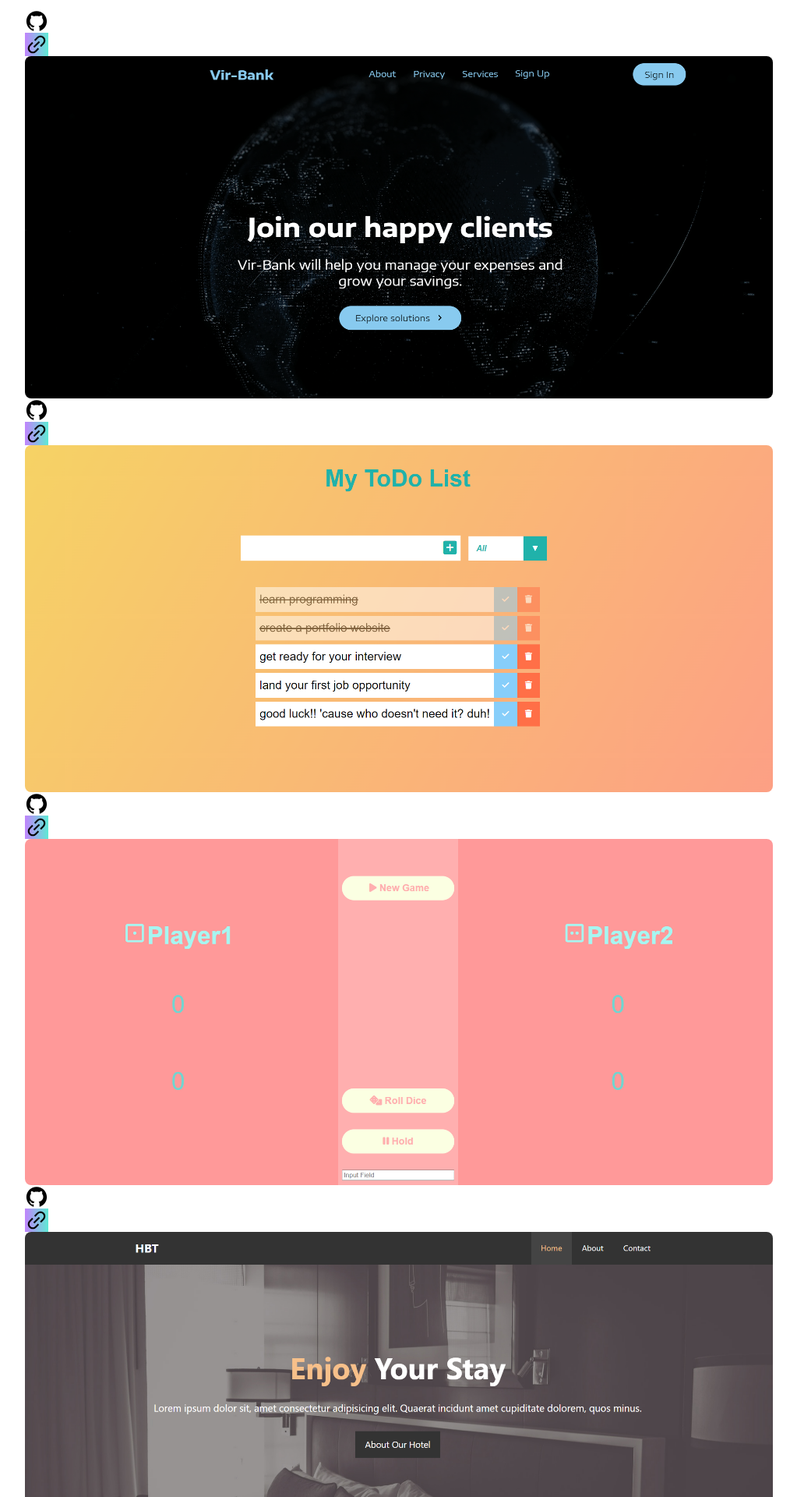
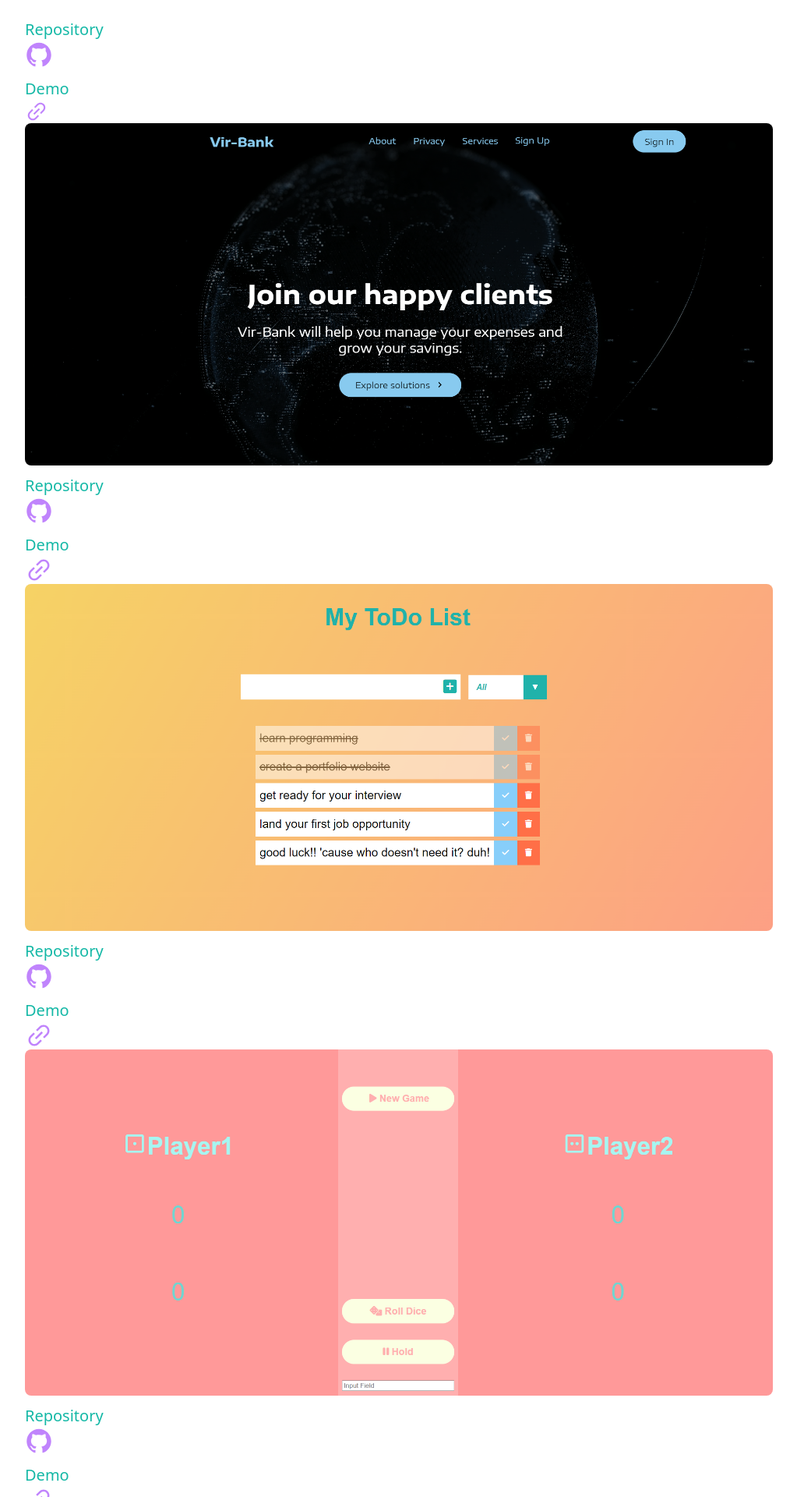
Before and after one commit to fidashn/fida-shnakher-portfolio, a Next.js app: page / in a window 1280 px wide. Shown: the part 1360-3280 px from the top of the page at 78% size, without its empty margins (128-1151 px from the left). Built offline with nearby package versions, Linux system fonts and the light colour scheme.

Commit message:
checked the links if they work & reach to every relevant repo or demo

```diff
--- a/pages/index.tsx
+++ b/pages/index.tsx
@@ -52,16 +52,21 @@ export default function Home() {
             <div className=' flex-col gap-10 py-10 lg:flex-row lg:flex-wrap'>
               <h3 className='text-purple-400 text-3xl py-1 mt-20  flex justify-center'>My Favorite Projects</h3>
               <div className='mt-10 lg:flex-col justify-center gap-10'>
-                <div className='basis-1/3 flex-1'><a className='bg-gradient-to-r from-purple-400 to-teal-300 text-3xl' href="https://github.com/fidashn/virtual-bank"><AiFillGithub/></a>
-                <a href=""><AiOutlineLink className='bg-gradient-to-r from-purple-400 to-teal-300 text-3xl'/></a><Image alt='' className='rounded-lg object-cover'  layout='responsive' src={bank}/></div>
-                <div className='basis-1/3 flex-1'><a className='bg-gradient-to-r from-purple-400 to-teal-300 text-3xl' href="https://github.com/fidashn/to-do-list"><AiFillGithub/></a>
-                <a href=""><AiOutlineLink className='bg-gradient-to-r from-purple-400 to-teal-300 text-3xl'/></a><Image alt='' className='rounded-lg object-cover' layout='responsive' src={todo}/></div>
-                <div className='basis-1/3 flex-1'><a className='bg-gradient-to-r from-purple-400 to-teal-300 text-3xl' href="https://github.com/fidashn/dice-game1"><AiFillGithub/></a>
-                <a href=""><AiOutlineLink className='bg-gradient-to-r from-purple-400 to-teal-300 text-3xl'/></a><Image alt='' className='rounded-lg object-cover' layout='responsive' src={dice}/></div>
-                <div className='basis-1/3 flex-1'><a className='bg-gradient-to-r from-purple-400 to-teal-300 text-3xl' href="https://github.com/fidashn/HOTEL_WEBSITE"><AiFillGithub/></a>
-                <a href=""><AiOutlineLink className='bg-gradient-to-r from-purple-400 to-teal-300 text-3xl'/></a><Image alt='' className='rounded-lg object-cover' layout='responsive' src={hotel}/></div>
-                <div className='basis-1/3 flex-1'><a className='bg-gradient-to-r from-purple-400 to-teal-300 text-3xl' href="https://github.com/fidashn/landing-page"><AiFillGithub/></a>
-                <a href=""><AiOutlineLink className='bg-gradient-to-r from-purple-400 to-teal-300 text-3xl'/></a><Image alt='' className='rounded-lg object-cover' layout='responsive' src={shoes}/></div>
+                <div className='basis-1/3 flex-1'>
+                  <a className='text-4xl text-purple-400' href="https://github.com/fidashn/virtual-bank"><span className='text-xl text-teal-500'>Repository</span> <AiFillGithub/></a>
+                <a href="https://vir-bank-fi.netlify.app/"><span className='text-xl text-teal-500'>Demo</span><AiOutlineLink className=' text-3xl  text-purple-400'/></a><Image alt='' className='rounded-lg object-cover'  layout='responsive' src={bank}/></div>
+
+                <div className='basis-1/3 flex-1'><a className='text-4xl text-purple-400' href="https://github.com/fidashn/to-do-list"><span className='text-xl text-teal-500'>Repository</span><AiFillGithub/></a>
+                <a href="https://todosli.netlify.app/"><span className='text-xl text-teal-500'>Demo</span><AiOutlineLink className='text-4xl text-purple-400'/></a><Image alt='' className='rounded-lg object-cover' layout='responsive' src={todo}/></div>
+
+                <div className='basis-1/3 flex-1'><a className='text-4xl text-purple-400' href="https://github.com/fidashn/dice-game1"><span className='text-xl text-teal-500'>Repository</span><AiFillGithub/></a>
+                <a href="https://dice-game-f.netlify.app/"><span className='text-xl text-teal-500'>Demo</span><AiOutlineLink className='text-4xl text-purple-400'/></a><Image alt='' className='rounded-lg object-cover' layout='responsive' src={dice}/></div>
+
+                <div className='basis-1/3 flex-1'><a className='text-4xl text-purple-400' href="https://github.com/fidashn/HOTEL_WEBSITE"><span className='text-xl text-teal-500'>Repository</span><AiFillGithub/></a>
+                <a href="https://btm-hotel.netlify.app/"><span className='text-xl text-teal-500'>Demo</span><AiOutlineLink className='text-4xl text-purple-400'/></a><Image alt='' className='rounded-lg object-cover' layout='responsive' src={hotel}/></div>
+
+                <div className='basis-1/3 flex-1'><a className='text-4xl text-purple-400' href="https://github.com/fidashn/landing-page"><span className='text-xl text-teal-500'>Repository</span><AiFillGithub/></a>
+                <a href="https://amazing-shoes-fi.netlify.app/"><span className='text-xl text-teal-500'>Demo</span><AiOutlineLink className='text-4xl text-purple-400'/></a><Image alt='' className='rounded-lg object-cover' layout='responsive' src={shoes}/></div>
               </div>
             </div>
           </section>
```
